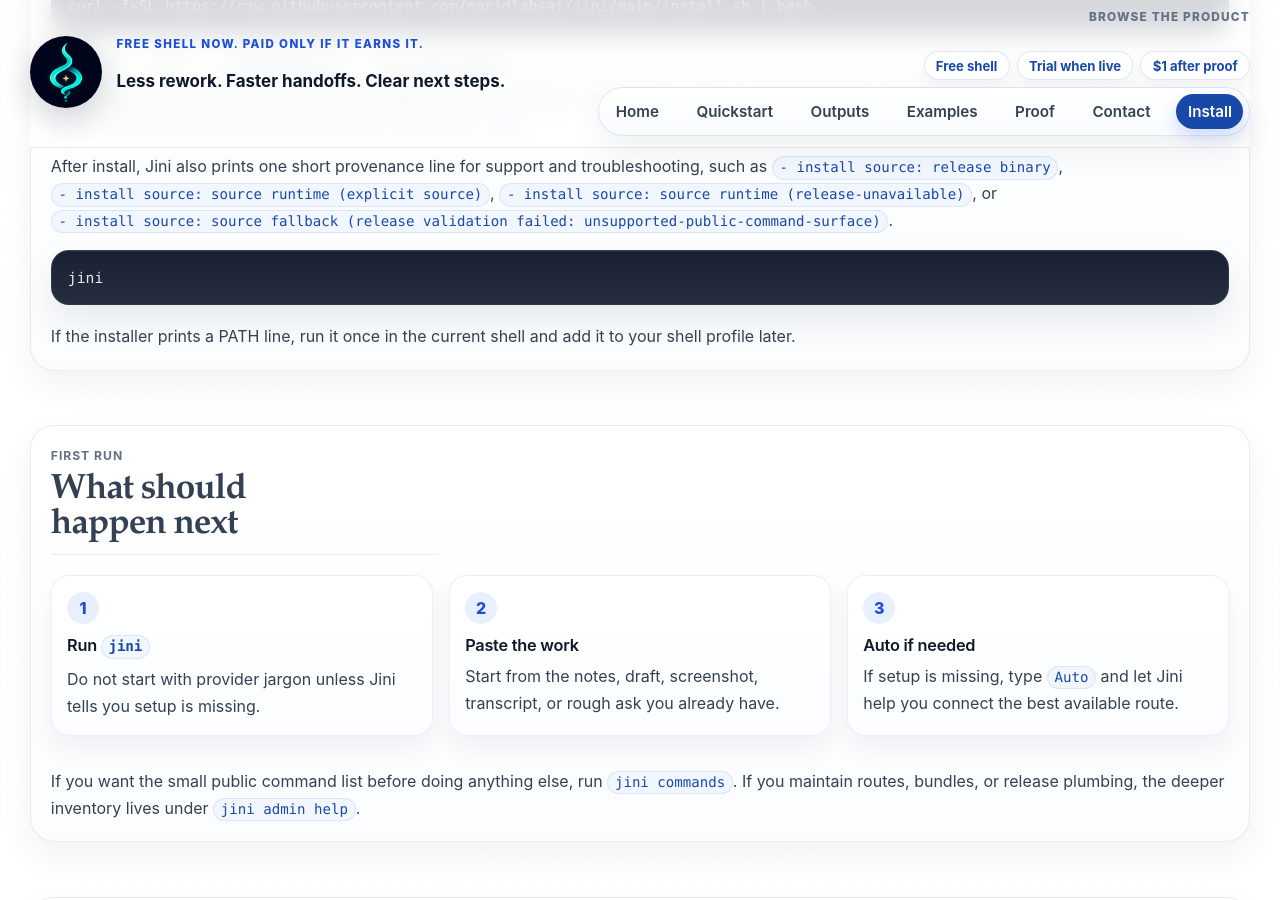
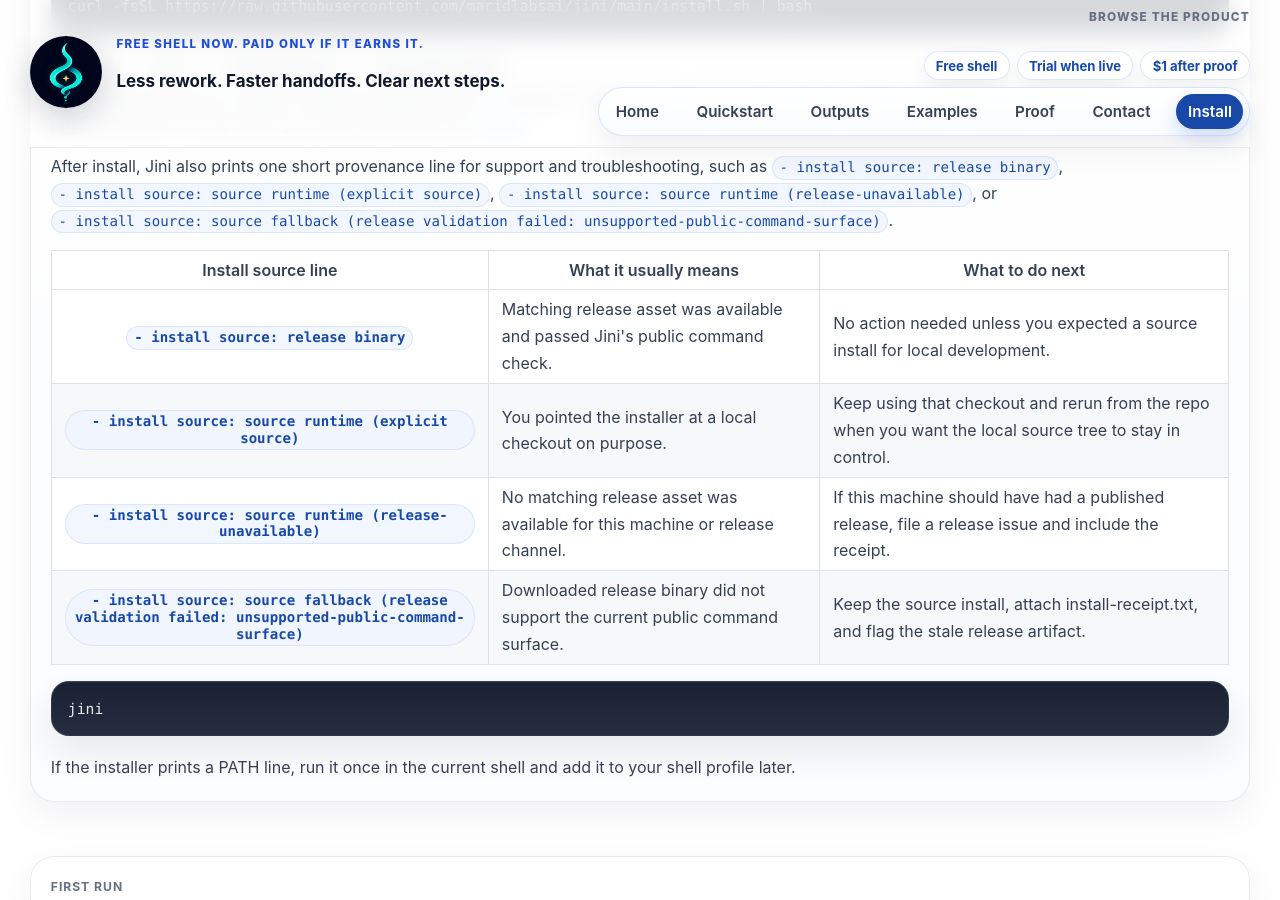
Before and after one commit to maridlabsai/jini, a Jekyll site: the page built from docs/install.md, in a window 1280 px wide and 900 px high, scrolled down 1687 px. Built offline with Jekyll 4.4.1, drawn with Linux system fonts in a browser that asks for light colours.

Commit message:
Add installer provenance troubleshooting table

```diff
--- a/docs/install.md
+++ b/docs/install.md
@@ -63,6 +63,38 @@
   <p>The installer first tries to install a matching release binary. If needed, it falls back to a source-backed runtime, verifies that the command launches, and prints one PATH fix only when your shell still cannot see <code>jini</code>.</p>
 
   <p>After install, Jini also prints one short provenance line for support and troubleshooting, such as <code>- install source: release binary</code>, <code>- install source: source runtime (explicit source)</code>, <code>- install source: source runtime (release-unavailable)</code>, or <code>- install source: source fallback (release validation failed: unsupported-public-command-surface)</code>.</p>
+
+  <table>
+    <thead>
+      <tr>
+        <th scope="col">Install source line</th>
+        <th scope="col">What it usually means</th>
+        <th scope="col">What to do next</th>
+      </tr>
+    </thead>
+    <tbody>
+      <tr>
+        <th scope="row"><code>- install source: release binary</code></th>
+        <td>Matching release asset was available and passed Jini's public command check.</td>
+        <td>No action needed unless you expected a source install for local development.</td>
+      </tr>
+      <tr>
+        <th scope="row"><code>- install source: source runtime (explicit source)</code></th>
+        <td>You pointed the installer at a local checkout on purpose.</td>
+        <td>Keep using that checkout and rerun from the repo when you want the local source tree to stay in control.</td>
+      </tr>
+      <tr>
+        <th scope="row"><code>- install source: source runtime (release-unavailable)</code></th>
+        <td>No matching release asset was available for this machine or release channel.</td>
+        <td>If this machine should have had a published release, file a release issue and include the receipt.</td>
+      </tr>
+      <tr>
+        <th scope="row"><code>- install source: source fallback (release validation failed: unsupported-public-command-surface)</code></th>
+        <td>Downloaded release binary did not support the current public command surface.</td>
+        <td>Keep the source install, attach install-receipt.txt, and flag the stale release artifact.</td>
+      </tr>
+    </tbody>
+  </table>
 
 <pre><code class="language-bash">jini</code></pre>
 
```
Also changed, not shown: tests/test_public_cli_docs.py (+16 -0 lines).
